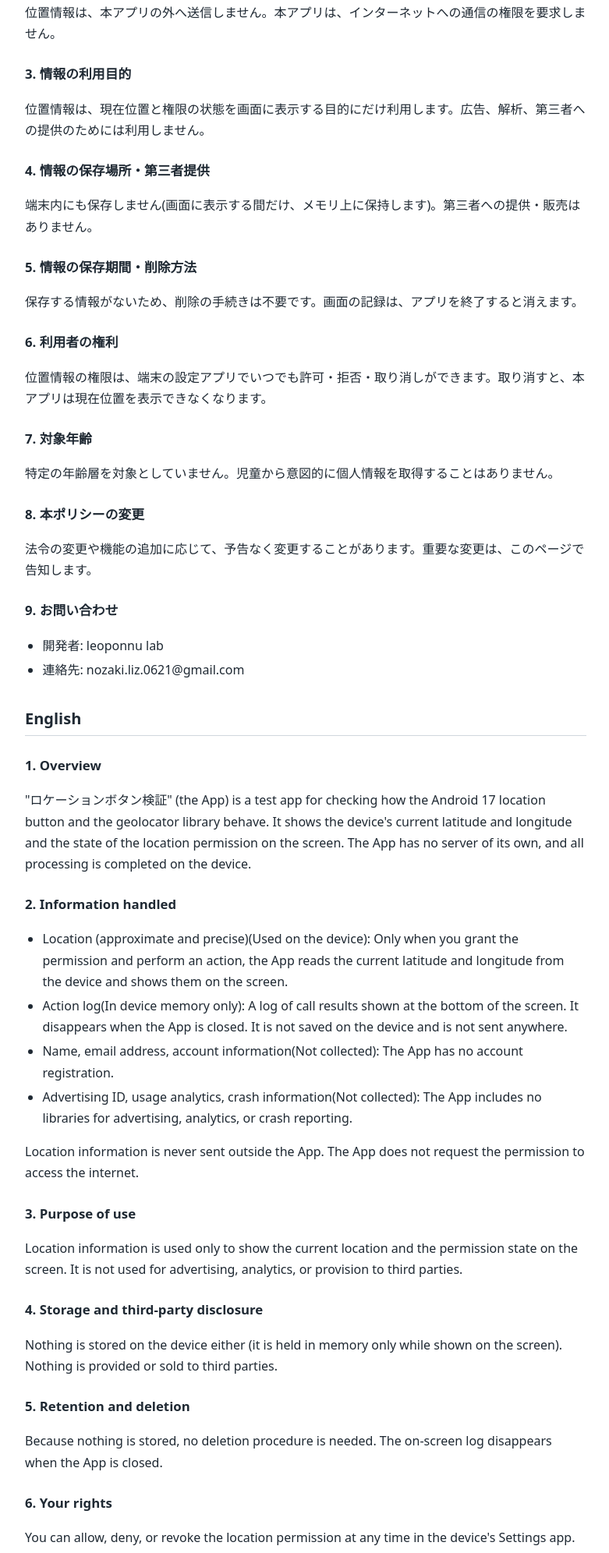
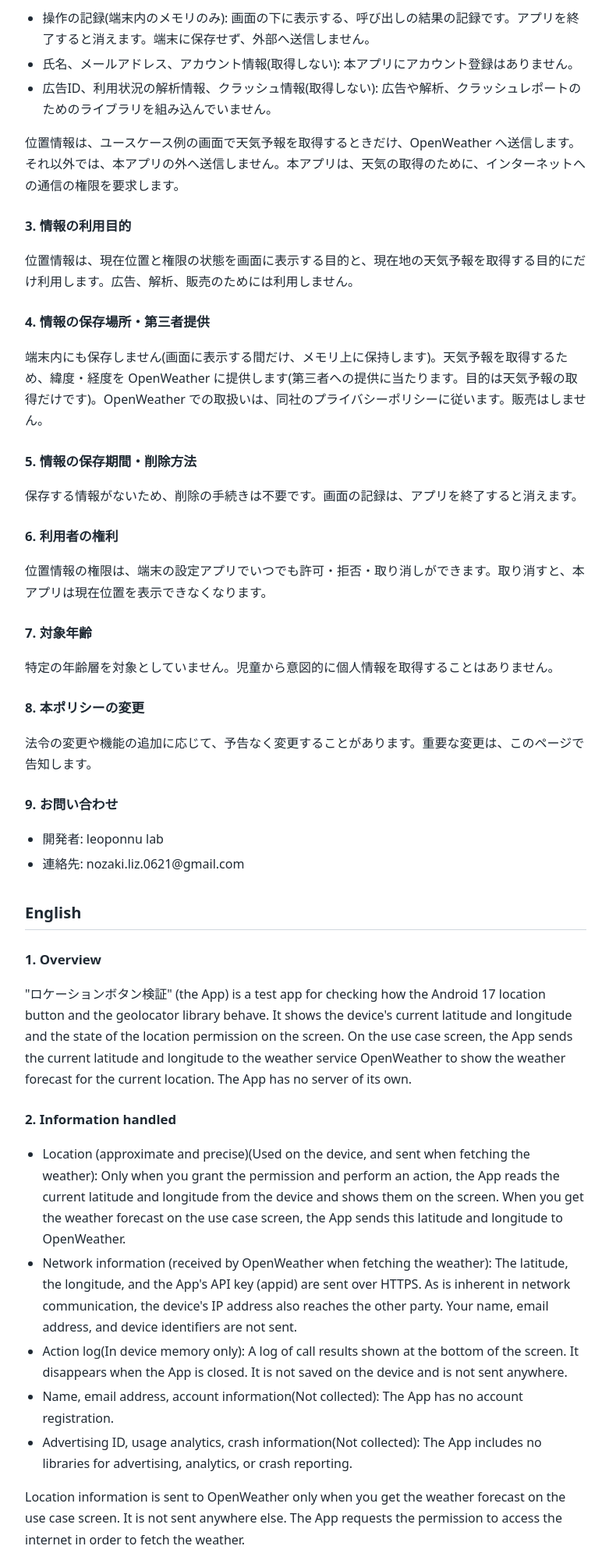
Before and after one commit to leoponnu/leoponnu.github.io, a plain HTML site: page weatherapp/privacy-policy.html in a window 1280 px wide. Shown: the part 646-2638 px from the top of the page at 78% size, without its empty margins (248-1029 px from the left). Drawn offline with Linux system fonts and the light colour scheme.

Commit message:
Update privacy  policy

```diff
--- a/weatherapp/privacy-policy.html
+++ b/weatherapp/privacy-policy.html
@@ -19,23 +19,24 @@ li{margin:.25rem 0}
 <body>
 <main>
 <h1>ロケーションボタン検証 プライバシーポリシー / Privacy Policy</h1>
-<p class="meta">制定日: 2026.11.22 / 最終更新日: 2026.11.22</p>
+<p class="meta">制定日: 2026.11.22 / 最終更新日: 2026.11.23</p>
 <section lang="ja">
 <h2>日本語</h2>
 <h3>1. 本アプリの概要</h3>
-<p>「ロケーションボタン検証」(以下、本アプリ)は、Android 17 のロケーションボタンと、位置情報の取得ライブラリ geolocator の挙動を確認するための検証用アプリです。端末の現在位置の緯度・経度と、位置情報の権限の状態を画面に表示します。本アプリに独自のサーバーはなく、処理はすべて端末内で完結します。</p>
+<p>「ロケーションボタン検証」(以下、本アプリ)は、Android 17 のロケーションボタンと、位置情報の取得ライブラリ geolocator の挙動を確認するための検証用アプリです。端末の現在位置の緯度・経度と、位置情報の権限の状態を画面に表示します。ユースケース例の画面では、現在地の天気予報を表示するため、現在位置の緯度・経度を天気情報サービス OpenWeather へ送信します。本アプリに独自のサーバーはありません。</p>
 <h3>2. 取得する情報</h3>
 <ul>
-<li>位置情報(おおよその位置・正確な位置)(端末内で利用): 利用者が権限を許可し、操作したときだけ、現在位置の緯度・経度を端末から読み取り、画面に表示します。</li>
+<li>位置情報(おおよその位置・正確な位置)(端末内で利用し、天気の取得時に送信): 利用者が権限を許可し、操作したときだけ、現在位置の緯度・経度を端末から読み取り、画面に表示します。ユースケース例の画面で天気予報を取得するときは、この緯度・経度を OpenWeather へ送信します。</li>
+<li>通信の情報(天気の取得時に OpenWeather が受け取る): 緯度・経度と、本アプリの API キー(appid)を、HTTPS で送信します。通信の仕組み上、端末の IP アドレスも相手方に届きます。氏名、メールアドレス、端末の識別子は送信しません。</li>
 <li>操作の記録(端末内のメモリのみ): 画面の下に表示する、呼び出しの結果の記録です。アプリを終了すると消えます。端末に保存せず、外部へ送信しません。</li>
 <li>氏名、メールアドレス、アカウント情報(取得しない): 本アプリにアカウント登録はありません。</li>
 <li>広告ID、利用状況の解析情報、クラッシュ情報(取得しない): 広告や解析、クラッシュレポートのためのライブラリを組み込んでいません。</li>
 </ul>
-<p>位置情報は、本アプリの外へ送信しません。本アプリは、インターネットへの通信の権限を要求しません。</p>
+<p>位置情報は、ユースケース例の画面で天気予報を取得するときだけ、OpenWeather へ送信します。それ以外では、本アプリの外へ送信しません。本アプリは、天気の取得のために、インターネットへの通信の権限を要求します。</p>
 <h3>3. 情報の利用目的</h3>
-<p>位置情報は、現在位置と権限の状態を画面に表示する目的にだけ利用します。広告、解析、第三者への提供のためには利用しません。</p>
+<p>位置情報は、現在位置と権限の状態を画面に表示する目的と、現在地の天気予報を取得する目的にだけ利用します。広告、解析、販売のためには利用しません。</p>
 <h3>4. 情報の保存場所・第三者提供</h3>
-<p>端末内にも保存しません(画面に表示する間だけ、メモリ上に保持します)。第三者への提供・販売はありません。</p>
+<p>端末内にも保存しません(画面に表示する間だけ、メモリ上に保持します)。天気予報を取得するため、緯度・経度を OpenWeather に提供します(第三者への提供に当たります。目的は天気予報の取得だけです)。OpenWeather での取扱いは、同社のプライバシーポリシーに従います。販売はしません。</p>
 <h3>5. 情報の保存期間・削除方法</h3>
 <p>保存する情報がないため、削除の手続きは不要です。画面の記録は、アプリを終了すると消えます。</p>
 <h3>6. 利用者の権利</h3>
@@ -53,19 +54,20 @@ li{margin:.25rem 0}
 <section lang="en">
 <h2>English</h2>
 <h3>1. Overview</h3>
-<p>"ロケーションボタン検証" (the App) is a test app for checking how the Android 17 location button and the geolocator library behave. It shows the device's current latitude and longitude and the state of the location permission on the screen. The App has no server of its own, and all processing is completed on the device.</p>
+<p>"ロケーションボタン検証" (the App) is a test app for checking how the Android 17 location button and the geolocator library behave. It shows the device's current latitude and longitude and the state of the location permission on the screen. On the use case screen, the App sends the current latitude and longitude to the weather service OpenWeather to show the weather forecast for the current location. The App has no server of its own.</p>
 <h3>2. Information handled</h3>
 <ul>
-<li>Location (approximate and precise)(Used on the device): Only when you grant the permission and perform an action, the App reads the current latitude and longitude from the device and shows them on the screen.</li>
+<li>Location (approximate and precise)(Used on the device, and sent when fetching the weather): Only when you grant the permission and perform an action, the App reads the current latitude and longitude from the device and shows them on the screen. When you get the weather forecast on the use case screen, the App sends this latitude and longitude to OpenWeather.</li>
+<li>Network information (received by OpenWeather when fetching the weather): The latitude, the longitude, and the App's API key (appid) are sent over HTTPS. As is inherent in network communication, the device's IP address also reaches the other party. Your name, email address, and device identifiers are not sent.</li>
 <li>Action log(In device memory only): A log of call results shown at the bottom of the screen. It disappears when the App is closed. It is not saved on the device and is not sent anywhere.</li>
 <li>Name, email address, account information(Not collected): The App has no account registration.</li>
 <li>Advertising ID, usage analytics, crash information(Not collected): The App includes no libraries for advertising, analytics, or crash reporting.</li>
 </ul>
-<p>Location information is never sent outside the App. The App does not request the permission to access the internet.</p>
+<p>Location information is sent to OpenWeather only when you get the weather forecast on the use case screen. It is not sent anywhere else. The App requests the permission to access the internet in order to fetch the weather.</p>
 <h3>3. Purpose of use</h3>
-<p>Location information is used only to show the current location and the permission state on the screen. It is not used for advertising, analytics, or provision to third parties.</p>
+<p>Location information is used only to show the current location and the permission state on the screen, and to fetch the weather forecast for the current location. It is not used for advertising or analytics, and it is not sold.</p>
 <h3>4. Storage and third-party disclosure</h3>
-<p>Nothing is stored on the device either (it is held in memory only while shown on the screen). Nothing is provided or sold to third parties.</p>
+<p>Nothing is stored on the device either (it is held in memory only while shown on the screen). To fetch the weather forecast, the latitude and longitude are provided to OpenWeather (this is provision to a third party, for the sole purpose of fetching the forecast). How OpenWeather handles them is governed by its own privacy policy. Nothing is sold.</p>
 <h3>5. Retention and deletion</h3>
 <p>Because nothing is stored, no deletion procedure is needed. The on-screen log disappears when the App is closed.</p>
 <h3>6. Your rights</h3>
```
